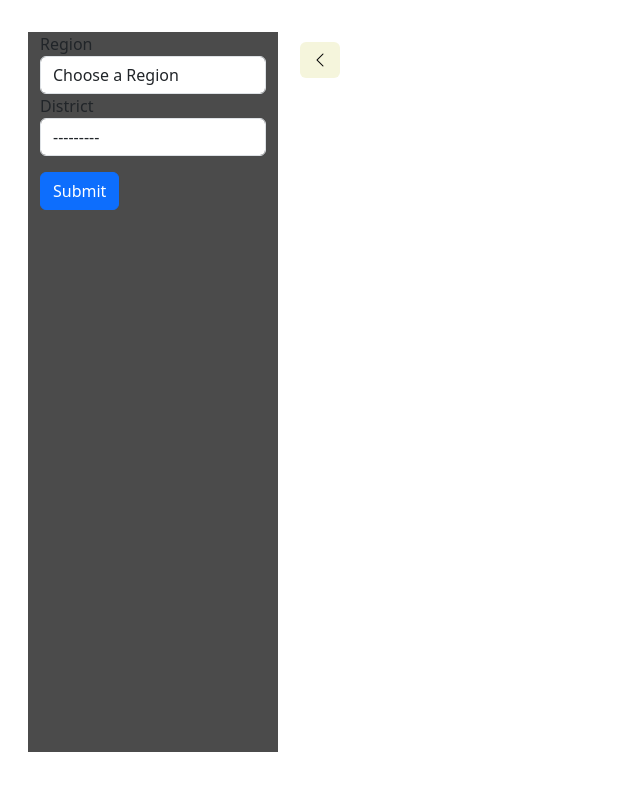
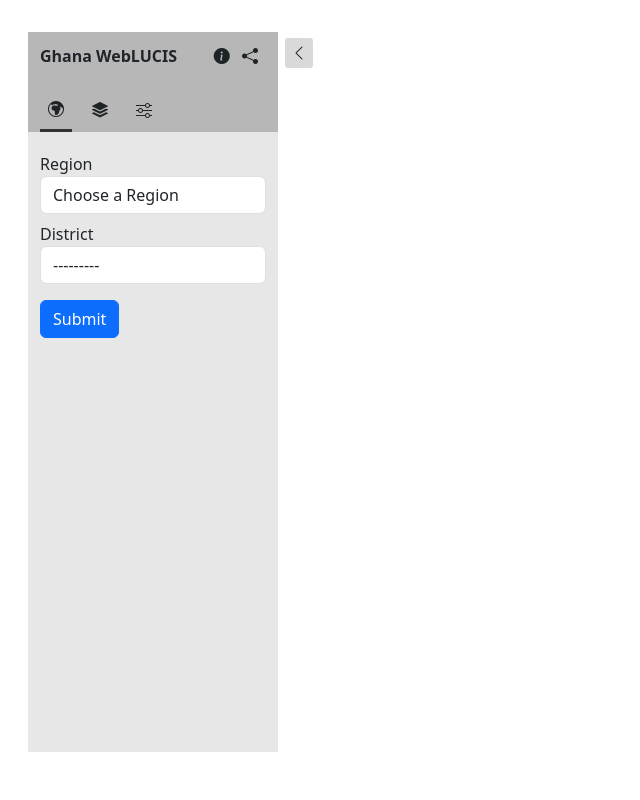
Before and after one commit to chjch/WebLUCIS, a Django app: template WebLUCIS/Map/templates/home.html in a window 1280 px wide. Shown: the whole page, without its empty margins (0-640 px from the left). Run offline with Django 4.2, Linux system fonts and the light colour scheme; the template is opened without the code that fills it: values that come from a table or form of the project are taken from there, others are empty; some libraries are stand-ins or nearby versions.

Commit message:
Add second geoprocessing functional tab and form

```diff
--- a/WebLUCIS/Map/forms.py
+++ b/WebLUCIS/Map/forms.py
@@ -20,3 +20,15 @@
         queryset=GhanaMmda.objects.none(),
         label="District",
     )
+
+
+class BufferForm(forms.Form):
+    distance = forms.DecimalField(
+        widget=forms.NumberInput(attrs={"placeholder": "Enter the Distance"}),
+        label="Distance",
+    )
+    unit = forms.ChoiceField(
+        widget=forms.Select,
+        choices=[("1", ""), ("2", "Miles"), ("3", "Kilometers")],
+        label="Unit",
+    )
--- a/WebLUCIS/Map/static/Map/main.css
+++ b/WebLUCIS/Map/static/Map/main.css
@@ -45,15 +45,17 @@
 
 /* Style the toggle button */
 #sidebar-toggler {
+    padding: 3px 6px;
     position: fixed;
-    top: 10px;
-    left: 300px;
+    top: 6px;
+    left: 285px;
     color: black;
     border: none;
     cursor: pointer;
     font-size: 1rem;
     margin: 2rem 0;
-    background: beige;
+    background: #d9d9d9;
+    border-radius: 3px;
     z-index: 101; /* Ensure the button is above the sidebar */
     transition: 300ms linear;
 }
--- /dev/null
+++ b/WebLUCIS/Map/static/tab.css
@@ -0,0 +1,99 @@
+.container-bar {
+  background-color: #e7e7e7;
+  padding: 0;
+}
+
+/* Style the tab */
+.tab {
+  height: 60px;
+  display: flex;
+  align-items: flex-end;
+  overflow: hidden;
+  background-color: #b7b7b7;
+  flex-grow: 1;
+}
+
+/* Style the buttons inside the tab */
+.tab button {
+  position: relative;
+  margin-left: 12px;
+  background-color: inherit;
+  float: left;
+  border: none;
+  outline: none;
+  cursor: pointer;
+  padding: 8px;
+  transition: 0.3s;
+  font-size: 16px;
+  border-bottom: 2px solid transparent;
+}
+
+/* Change background color of buttons on hover */
+.tab button:hover {
+  background-color: #acc5d7;
+}
+
+.hover-text {
+  font-size: 10px;
+  position: absolute;
+  display: block;
+  top: 100%;
+  left: 50%;
+  transform: translate(-50%, -50%);
+  background-color: #eaeaea;
+  border: 1px solid #ccc;
+  padding: 4px;
+  border-radius: 5px;
+  z-index: 1;
+  visibility: hidden;
+  opacity: 0;
+  transition: visibility 0s, opacity 0.3s linear;
+}
+
+.tab button:hover .hover-text {
+  visibility: visible;
+  opacity: 1;
+}
+
+/* Create an active/current tablink class */
+.tab button.active {
+  border-color: #313131;
+  border-bottom-width: 3px;
+}
+
+/* Style the tab content */
+.tabcontent {
+  display: none;
+  padding: 20px 12px;
+  background-color: #e7e7e7;
+  border-top: none;
+}
+
+.bi {
+    color: #1e2326; /* Change this to the desired color */
+}
+
+.side-panel {
+  height: 40px;
+  background-color: #b7b7b7;
+  padding: 12px 12px 0;
+  margin: 0;
+}
+
+.side-panel-logo {
+  display: flex;
+  justify-content: space-between;
+}
+
+.logo-title {
+  font-size: 16px;
+  font-weight: bold;
+}
+
+.info .bi {
+  margin-right: 8px;
+}
+
+#buffer {
+  margin-bottom: 16px;
+}
--- a/WebLUCIS/Map/templates/base.html
+++ b/WebLUCIS/Map/templates/base.html
@@ -13,6 +13,10 @@
   <script src="https://unpkg.com/htmx.org@1.9.5"
           integrity="sha384-xcuj3WpfgjlKF+FXhSQFQ0ZNr39ln+hwjN3npfM9VBnUskLolQAcN80McRIVOPuO"
           crossorigin="anonymous"></script>
+  <!-- Tab CSS and ICON-->
+  <link rel="stylesheet" type="text/css" href="{% static 'tab.css' %}">
+  <link rel="stylesheet" href="https://cdn.jsdelivr.net/npm/bootstrap-icons@1.11.2/font/bootstrap-icons.min.css">
+  <link rel="stylesheet" href="https://cdnjs.cloudflare.com/ajax/libs/font-awesome/5.15.3/css/all.min.css" integrity="sha512-OKqUSGxH1+Os0p0JljhI0eGEzxmowMFGS+MFnssMFeLd9pEB+ig2C89L1pI2azGxu8qA/f0jvNT2i3x7G5O5Pw==" crossorigin="anonymous" />
   <link rel="stylesheet" href="https://cdn.jsdelivr.net/npm/bootstrap-icons@1.10.5/font/bootstrap-icons.css">
   <!-- Custom CSS -->
   <link rel="stylesheet" type="text/css" href="{% static 'Map/main.css' %}">
--- a/WebLUCIS/Map/templates/partials/control_panel.html
+++ b/WebLUCIS/Map/templates/partials/control_panel.html
@@ -1,15 +1,86 @@
 {% load widget_tweaks %}
 
+<div class="container-bar">
+  <div class="side-panel">
+    <div class="side-panel-logo">
+      <div class="logo-title">
+        <p>Ghana WebLUCIS</p>
+      </div>
+      <div class="info">
+        <i class="bi bi-info-circle-fill"></i>
+        <i class="bi bi-share-fill"></i>
+      </div>
+    </div>
+  </div>
+
+  <div class="tab">
+    <button class="tablinks" onclick="clickHandle(event, 'Region')" id="defaultOpen"><i class="bi bi-globe-europe-africa"></i></i>
+      <span class="hover-text">Region</span></button>
+    <button class="tablinks" onclick="clickHandle(event, 'Buffer')"><i class="bi bi-stack"></i>
+      <span class="hover-text">Buffer</span></button>
+    <button class="tablinks" onclick="clickHandle(event, 'Basemap')"><i class="bi bi-sliders"></i>
+      <span class="hover-text">Settings</span></button>
+  </div>
+
+  <div id="Region" class="tabcontent">
     <form>
       {% csrf_token %}
       <label for="{{ form.region.id_for_label }}">{{ form.region.label }}</label>
-  {% render_field form.region class="form-control" hx-get="/load_districts/" hx-target="#id_district" %}
+      {% render_field form.region class="form-control mb-2" hx-get="/load_districts/" hx-target="#id_district" %}
 
       <label for="{{ form.district.id_for_label }}">{{ form.district.label }}</label>
       {% render_field form.district class="form-control mb-3" %}
 
       <div class="align-self-end">
-    <button id="show-mmda-btn" class="btn btn-primary" type="button">Submit
-    </button>
+        <button id="show-mmda-btn" class="btn btn-primary" type="button">Submit</button>
       </div>
     </form>
+  </div>
+
+  <div id="Buffer" class="tabcontent">
+    <form>
+      {% csrf_token %}
+      <label for="{{ form_buffer.distance.id_for_label }}">{{ form_buffer.distance.label }}</label>
+      {% render_field form_buffer.distance class="form-control mb-2" %}
+
+      <label for="{{ form_buffer.unit.id_for_label }}">{{ form_buffer.unit.label }}</label>
+      {% render_field form_buffer.unit class="form-control mb-3" %}
+
+      <div class="align-self-end">
+        <button id="show-buffer-btn" class="btn btn-primary" type="button">Run</button>
+      </div>
+    </form>
+  </div>
+
+  <div id="Basemap" class="tabcontent">
+    <p>add more</p>
+  </div>
+
+
+</div>
+
+<script>
+function clickHandle(evt, tabName) {
+  let i, tabcontent, tablinks;
+
+  // This is to clear the previous clicked content.
+  tabcontent = document.getElementsByClassName("tabcontent");
+  for (i = 0; i < tabcontent.length; i++) {
+    tabcontent[i].style.display = "none";
+  }
+
+  // Set the tab to be "active".
+  tablinks = document.getElementsByClassName("tablinks");
+  for (i = 0; i < tablinks.length; i++) {
+    tablinks[i].className = tablinks[i].className.replace(" active", "");
+  }
+
+  // Display the clicked tab and set it to active.
+  document.getElementById(tabName).style.display = "block";
+  evt.currentTarget.className += " active";
+}
+
+// Get the element with id="defaultOpen" and click on it
+document.getElementById("defaultOpen").click();
+
+</script>
--- a/WebLUCIS/WebLUCIS/settings.py
+++ b/WebLUCIS/WebLUCIS/settings.py
@@ -25,7 +25,7 @@
 # SECURITY WARNING: don't run with debug turned on in production!
 DEBUG = True
 
-ALLOWED_HOSTS = ["0.0.0.0"]
+ALLOWED_HOSTS = ["0.0.0.0", "127.0.0.1"]
 
 
 # Application definition
```
Also changed, not shown: WebLUCIS/Map/views.py (+8 -2 lines). Lines whose indentation alone changed are shown as unchanged.
